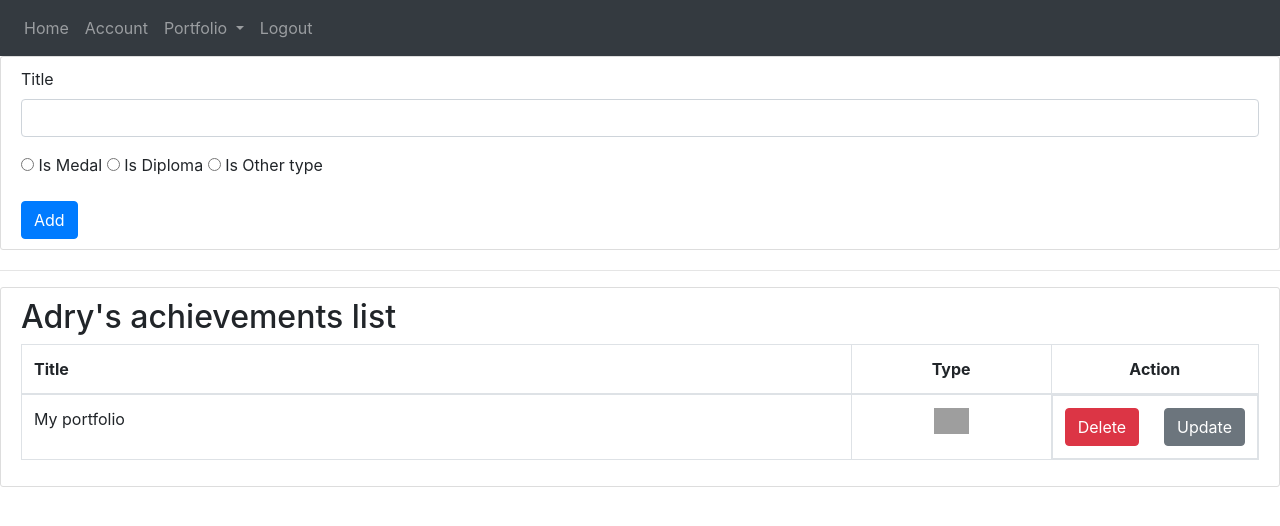
After one commit to Adryeh/Portfolio-Creator, a Flask app: page /account/achievements in a window 1280 px wide. The commit adds this page. Shown: the top 526 px of the page. Run offline with Flask 2, Linux system fonts and the light colour scheme; a user stored in the database is signed in; data comes from the database, SQL or seed files in the repository; both versions use the stored data as it was after the commit; some libraries are stand-ins or nearby versions; grey boxes are pictures that could not be loaded.

Commit message:
achievements for users

```diff
--- a/app/main/routes.py
+++ b/app/main/routes.py
@@ -6,4 +6,5 @@ main = Blueprint('main', __name__)
 
 @main.route('/')
 def home():
+
     return render_template('home.html')
--- a/app/portfolio/forms.py
+++ b/app/portfolio/forms.py
@@ -1,6 +1,6 @@
 from flask_wtf import FlaskForm
-from wtforms import StringField, SubmitField, TextAreaField, BooleanField, SelectField, FileField, PasswordField
-from wtforms.validators import DataRequired, Email, EqualTo, Length, ValidationError
+from wtforms import StringField, SubmitField, TextAreaField
+from wtforms.validators import DataRequired
 
 
 class PortfolioForm(FlaskForm):
--- a/app/static/css/style.css
+++ b/app/static/css/style.css
@@ -80,3 +80,29 @@ a:hover{
     color: white;
     background-color: black;
 }
+
+.main-greeting{
+    text-align: center;
+    margin-top: 20px;
+    font-weight: 500;
+}
+.menu{
+    opacity: 0.8;
+    background-color:#343a40;
+    display: flex;
+    flex-direction: row;
+    align-items: center;
+    height: 80px;
+}
+.menu a{
+    text-decoration: none;
+    margin: 15px;
+    background-color: white;
+    border-radius: 15px;
+    padding: 10px;
+}
+.menu a:hover{
+    color: black;
+    border-bottom: solid black;
+
+}
--- a/app/templates/account.html
+++ b/app/templates/account.html
@@ -13,6 +13,10 @@
               <p class="text-secondary">{{ current_user.email }}</p>
             </div>
           </div>
+        <nav class="menu">
+            <a href="{{url_for('users.achievements')}}">Achievements</a>
+            <a href="#">Delete my account</a>
+        </nav>
              <div class="content-section">
         <form action="" method="POST" enctype="multipart/form-data">
             {{ form.hidden_tag() }}
--- /dev/null
+++ b/app/templates/achievements.html
@@ -0,0 +1,72 @@
+
+{% extends 'layout.html' %}
+{% block head %}
+
+{% endblock %}
+
+{% block body %}
+<div class="content-section">
+    <form action="" method="post">
+        {{ form.hidden_tag() }}
+      <div class="form-group">
+        {{ form.title.label(class='form-control-label') }}
+         {% if form.title.errors %}
+            {{ form.title(class='form-control is-invalid') }}
+            <div class="invalid-feedback">
+                {% for error in form.title.errors %}
+                    <span>{{ error }}</span>
+                {% endfor %}
+            </div>
+        {% else %}
+            {{ form.title(class='form-control') }}
+        {% endif %}
+      </div>
+     <div class="form-group">
+         {% for subfield in form.type %}
+            {{ subfield }}
+            {{ subfield.label }}
+         {% endfor %}
+     </div>
+     <div class="submit">
+         {{ form.submit(class="btn btn-primary") }}
+     </div>
+    </form>
+</div>
+    <hr>
+<div class="content-section">
+  <h2>{{current_user.username}}'s achievements list</h2>
+  <table class="table table-bordered">
+    <thead>
+      <tr>
+        <th>Title</th>
+        <th style="text-align: center;" width="200">Type</th>
+        <th style="text-align: center;" width="200">Action</th>
+      </tr>
+    </thead>
+    <tbody>
+    {% for item in achieves %}
+        <tr>
+            <td>{{item.title}}</td>
+            <td style="text-align: center;">
+                {% if item.type == 'Medal'%}
+                <img src="{{url_for('static', filename='profile_pics/medals.png')}}" alt="" width="35">
+                {% elif item.type == 'Diploma' %}
+                <img src="{{url_for('static', filename='profile_pics/diploma.png')}}" alt="" width="35">
+                {% else %}
+                <span style="font-weight: bold;">Other</span>
+                {% endif %}
+            </td>
+            <td style="display: flex;">
+                <a class="btn btn-danger" href="{{url_for('users.delete_achieve', id=item.id)}}">Delete</a>
+                <br>
+                <a style="margin-left: 25px;" class="btn btn-secondary" href="#">Update</a>
+            </td>
+        </tr>
+    {% endfor %}
+
+
+    </tbody>
+  </table>
+</div>
+
+{% endblock %}
--- a/app/templates/home.html
+++ b/app/templates/home.html
@@ -1,4 +1,6 @@
 {% extends 'layout.html' %}
 {% block body %}
-
+<div class="content-section">
+    <h1 class="main-greeting">Hello, {{ current_user.username }} !</h1>
+</div>
 {% endblock %}
--- a/app/users/forms.py
+++ b/app/users/forms.py
@@ -1,6 +1,6 @@
 from flask_wtf import FlaskForm
 from flask_wtf.file import FileField, FileAllowed
-from wtforms import StringField, SubmitField, TextAreaField, BooleanField, SelectField, FileField, PasswordField
+from wtforms import StringField, SubmitField, TextAreaField, BooleanField, SelectField, FileField, PasswordField, RadioField
 from wtforms.validators import DataRequired, Email, EqualTo, Length, ValidationError
 from flask_login import current_user
 from app.models import User
@@ -48,3 +48,9 @@ class UpdateAccountForm(FlaskForm):
             user = User.query.filter_by(email=email.data).first()
             if user:
                 raise ValidationError('That email exists. Please choose another!')
+
+
+class AchievementsForm(FlaskForm):
+    title = StringField('Title', validators=[DataRequired()])
+    type = RadioField('Type', choices=[('Medal', 'Is Medal'), ('Diploma', 'Is Diploma'), ('Other', 'Is Other type   ')])
+    submit = SubmitField('Add')
--- a/app/users/routes.py
+++ b/app/users/routes.py
@@ -1,8 +1,8 @@
-from flask import Flask, render_template, url_for, request, redirect, flash, current_app, Blueprint
-from flask_login import login_user, current_user, logout_user, login_required, UserMixin, LoginManager
-from app.users.forms import RegistrationForm, LoginForm, UpdateAccountForm
+from flask import render_template, url_for, request, redirect, flash, Blueprint
+from flask_login import login_user, current_user, logout_user, login_required
+from app.users.forms import RegistrationForm, LoginForm, UpdateAccountForm, AchievementsForm
 from app import bcrypt, db
-from app.models import User
+from app.models import User, Achievementss
 from app.users.utils import save_picture
 
 
@@ -65,3 +65,28 @@ def account():
         form.email.data = current_user.email
     image_file = url_for('static', filename='profile_pics/' + current_user.image_file)
     return render_template('account.html', image_file=image_file, form=form)
+
+
+@users.route('/account/achievements', methods=['GET', 'POST'])
+@login_required
+def achievements():
+    form = AchievementsForm()
+    achieves = Achievementss.query.filter_by(user_id=current_user.id)
+    if form.validate_on_submit():
+        achievement = Achievementss(title=form.title.data, type=form.type.data, user_id=current_user.id)
+        db.session.add(achievement)
+        db.session.commit()
+        flash('Your achievement now is in portfolio', 'success')
+        return redirect(url_for('users.achievements'))
+    return render_template('achievements.html', form=form, achieves=achieves)
+
+
+@users.route('/delete/<int:id>', methods=['POST', 'GET'])
+@login_required
+def delete_achieve(id):
+    achieve_to_delete = Achievementss.query.get_or_404(id)
+    if achieve_to_delete.user_id != current_user.id:
+        return 'You can\'t delete this one'
+    db.session.delete(achieve_to_delete)
+    db.session.commit()
+    return redirect(url_for('users.achievements'))
```
Also changed, not shown: app/models.py (+7 -1 lines), app/portfolio/routes.py (+4 -3 lines), app/templates/portfolio.html (+12 -7 lines), app/site.db.
